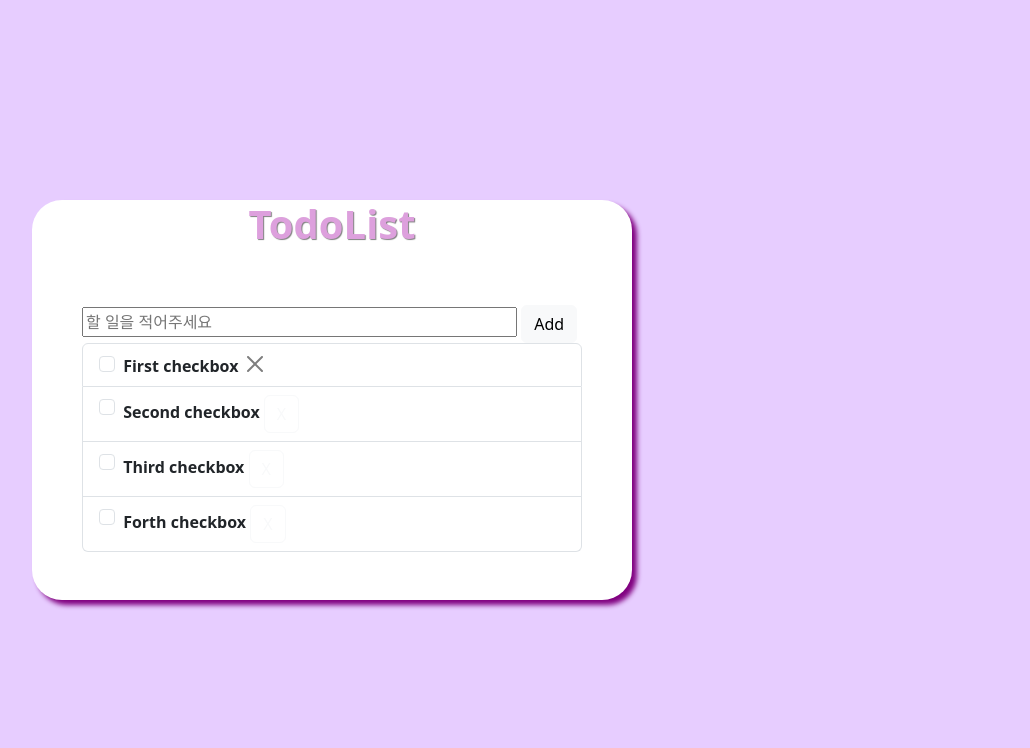
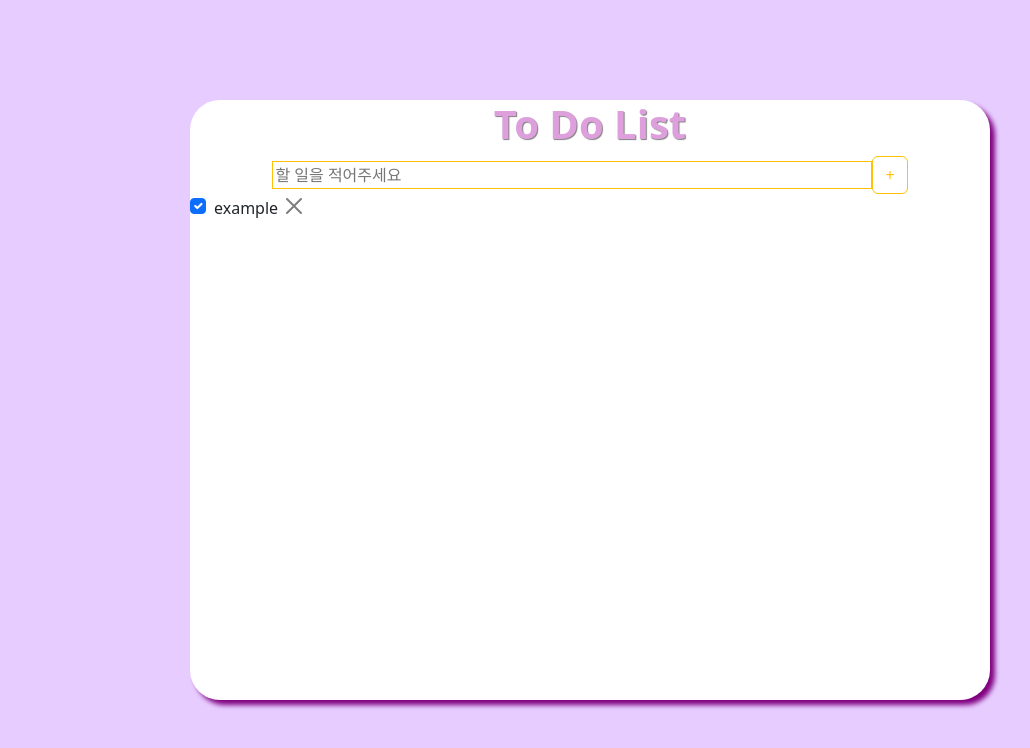
Before and after one commit to danii0110/todolist, a plain HTML site: page index.html in a window 1280 px wide. Shown: the whole page, without its empty margins (50-1080 px from the left). Drawn offline with nearby package versions, Linux system fonts and the light colour scheme.

Commit message:
0429
1차 저장
3차 세션을 위해 push등을 사용하여 수정할 예정

```diff
--- a/index.html
+++ b/index.html
@@ -1,49 +1,42 @@
-<!doctype html>
+<!DOCTYPE html>
 <html lang="en">
 <head>
-    <meta charset="utf-8">
-    <meta name="viewport" content="width=device-width, initial-scale=1">
+    <meta charset="UTF-8">
+    <meta http-equiv="X-UA-Compatible" content="IE=edge">
+    <meta name="viewport" content="width=device-width, initial-scale=1.0">
     <title>멋사 프론트 2차 세션 실습</title>
-    <link href="https://cdn.jsdelivr.net/npm/bootstrap@5.3.0-alpha2/dist/css/bootstrap.min.css" rel="stylesheet" integrity="sha384-aFq/bzH65dt+w6FI2ooMVUpc+21e0SRygnTpmBvdBgSdnuTN7QbdgL+OapgHtvPp" crossorigin="anonymous">
-    <link rel="stylesheet" href="./style.css">
+    <link href="https://cdn.jsdelivr.net/npm/bootstrap@5.3.0-alpha3/dist/css/bootstrap.min.css" rel="stylesheet" integrity="sha384-KK94CHFLLe+nY2dmCWGMq91rCGa5gtU4mk92HdvYe+M/SXH301p5ILy+dN9+nJOZ" crossorigin="anonymous">
+    <link rel="stylesheet" href="style.css">    <!--style.css 파일 참조하기-->
+
 </head>
 <body>
     <div class="container">
       <div class="box">
-          <div class="title">
-            <h1>TodoList</h1>
+        <h1>To Do List</h1>
+        <div class="input-field">
+          <input id="inputField" type="text" placeholder="할 일을 적어주세요">
+          <button type="button" class="btn btn-outline-warning" id="addToDo"> + </button>
         </div>
-          <div class="content">
-            <div class="input" style="width:500px">
-              <form>
-                <input class="inputField" type="text" placeholder="할 일을 적어주세요">
-                <button type="button" class="btn btn-light">Add</button>
-              </form>
+        <div id="input" style="max-width: 800px; height: auto;">
+
+          <div class="to-dos" id="toDoList">
+            <div>
+              <div class="form-check">
+                <input class="form-check-input" type="checkbox" value="" id="flexCheckChecked" checked>
+                <label class="form-check-label" for="flexCheckChecked">
+                  example
+                </label>
+                <button type="button" class="btn-close" aria-label="Close"></button>
               </div>
-          <ul class="list-group" style="width: 500px">
-            <li class="list-group-item">
-              <input class="form-check-input me-1" type="checkbox" value="" id="firstCheckbox">
-              <label class="form-check-label" for="firstCheckbox">First checkbox</label>
-              <button type="button" class="btn-close" aria-label="Close"></button>
-            </li>
-            <li class="list-group-item">
-              <input class="form-check-input me-1" type="checkbox" value="" id="secondCheckbox">
-              <label class="form-check-label" for="secondCheckbox">Second checkbox</label>
-              <button type="button" class="btn btn-outline-light">X</button>
-            </li>
-            <li class="list-group-item">
-              <input class="form-check-input me-1" type="checkbox" value="" id="thirdCheckbox">
-              <label class="form-check-label" for="thirdCheckbox">Third checkbox</label>
-              <button type="button" class="btn btn-outline-light">X</button>
-            </li>
-            <li class="list-group-item">
-              <input class="form-check-input me-1" type="checkbox" value="" id="forthCheckbox">
-              <label class="form-check-label" for="thirdCheckbox">Forth checkbox</label>
-              <button type="button" class="btn btn-outline-light">X</button>
-            </li>
-          </ul>
+
             </div>
           </div>
+
         </div>
+
+      </div>
+
+    </div>
+    <script src="./index.js"> </script>
 </body>
 </html>
--- a/index.js
+++ b/index.js
@@ -0,0 +1,25 @@
+let inputBox = document.getElementById('inputField');  // 할 일 입력창
+let addToDo = document.getElementById('addToDo');      // 버튼
+let toDoList = document.getElementById('toDoList');    // 할 일 리스트창
+
+
+addToDo.addEventListener('click', function(){    // 버튼에 클릭 이벤트가 발생하면
+    var list = document.createElement('li');     // html 'li' 태그 만들기
+    if (!inputBox.value)            // 할 일 입력창에 내용이 입력되지 않으면 alert 발생
+        alert('내용을 입력해 주세요!');
+    else
+    {
+        list.innerText = inputBox.value;  // <li>입력된 할 일</li>
+        toDoList.appendChild(list);       // 할 일 리스트창에 자식으로 붙이기
+        inputBox.value= "";               // 할 일 입력창 초기화
+    }
+
+    list.addEventListener('click', function(){      // 만들어진 list에 클릭 이벤트가 발생하면 줄 긋기
+        list.style.textDecoration = "line-through";
+    })
+    list.addEventListener('dblclick', function(){   // list에 더블클릭 이벤트가 발생하면 할 일 리스트창에서 지우기
+        toDoList.removeChild(list);
+    })
+
+
+})
--- a/style.css
+++ b/style.css
@@ -4,16 +4,23 @@
 
 body {
     display: flex;
+    justify-content: center;
     flex-direction: row;
-    justify-content: center;
     align-items: center;
-    height: 100vh;
+    min-height: 100vh;
     background-color: rgb(231, 205, 255);
 }
 
+.container{
+    margin: 0;
+    display: flex;
+    justify-content: center;
+    align-items: center;
+}
+
 .box {
-    width: 600px;
-    height: 400px;
+    width: 800px;
+    height: 600px;
     background-color: white;
     box-shadow: var(--shadow-elevation-high);
     border-radius: 30px;
@@ -22,19 +29,18 @@ body {
     box-shadow: 5px 5px 5px purple;
 }
 
-.title {
+
+#input {
+    display: flex;
+    justify-content: flex-start;
+    align-items: center;
 
 }
 
-.inputField {
-    width: 435px;
-}
-.content {
+.to-dos {
     display: flex;
     flex-direction: column;
-    justify-content: center;
-    align-items: center;
-    height: 100vh;
+    justify-content: flex-start;
 }
 
 h1 {
@@ -44,7 +50,13 @@ h1 {
     text-align: center;
 }
 
-ul {
-    font-weight: bold;
-    color: purple;
+#inputField {
+    width: 600px;
+    border: 1px solid #ffc008;
 }
+
+.input-field {
+    display: flex;
+    justify-content: center;
+    align-items: center;
+}
```
Lines whose indentation alone changed are shown as unchanged.
